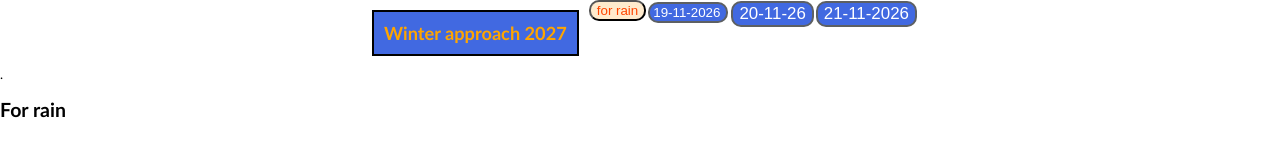
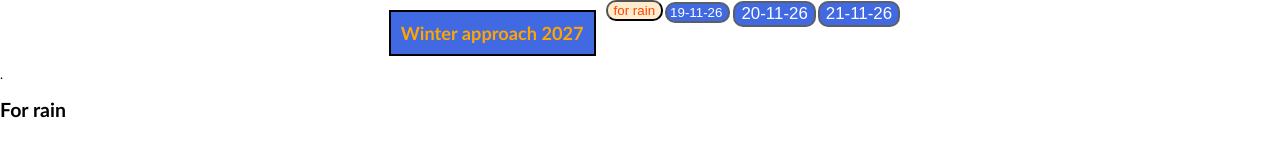
Before and after one commit to Iamcertainlyhappytoday/macal, a plain HTML site: page forain.html in a window 1280 px wide. Shown: the top 154 px of the page. Drawn offline with Linux system fonts and the light colour scheme.

Commit message:
Fix HTML formatting and structure

```diff
--- a/forain.html
+++ b/forain.html
@@ -32,11 +32,11 @@
         onmouseout="changeStyle('buttona', '#FFF', 'royalblue')" >  walk to rain</button> </a>
 
 			<a href="index.html"> <button class="buttonb" onmouseover="changeRed('buttonb','grey','springgreen')"
-        onmouseout="changeStyle('buttonb', '#FFF', 'royalblue')" >18-11-2026</button>   </a>
+        onmouseout="changeStyle('buttonb', '#FFF', 'royalblue')" >18-11-26</button>   </a>
 		</div>
 	</div>
 	<a href="morningscene.html"><button class="button" onmouseover="changeRed('button','grey','springgreen')"
-        onmouseout="changeStyle('button', '#FFF', 'royalblue')"   >  19-11-2026 </button> </a>
+        onmouseout="changeStyle('button', '#FFF', 'royalblue')"   >  19-11-26 </button> </a>
    <div class="dropdown" id="surround">
 		<a href="surround.html"><button class="dropoint" onmouseover="changeRed('dropoint','grey','springgreen')"
 				onmouseout="changeStyle('dropoint', '#FFF', 'royalblue')">20-11-26</button>   </a> <!--autumn img-->
@@ -58,7 +58,7 @@
 	</div>
 	<div class="dropdown" id="hardfrost">
 		<a href="days/211126/hardfrost.html"><button class="dropointb" onmouseover="changeRed('dropointb','grey','springgreen')"
-			onmouseout="changeStyle('dropointb', '#FFF', 'royalblue')">21-11-2026</button> </a>
+			onmouseout="changeStyle('dropointb', '#FFF', 'royalblue')">21-11-26</button> </a>
 		<div class="dropdown-content">
 			<a href="days/211126/shortcompare.html"><button class="buttonf" onmouseover="changeRed('buttonf','grey','springgreen')"
 			onmouseout="changeStyle('buttonf', '#FFF', 'royalblue')"> short compare</button> </a>
```
